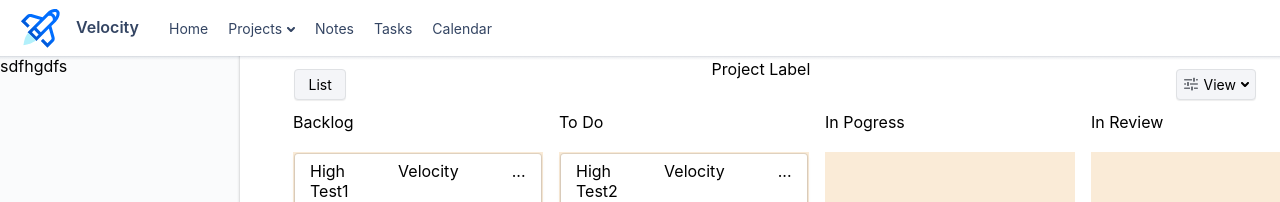
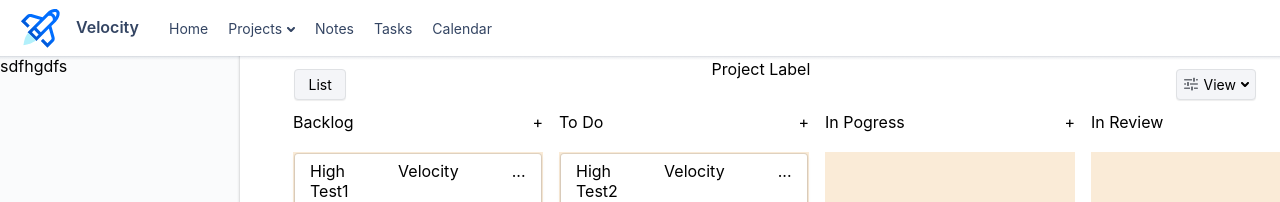
Before and after one commit to M-Xue/Velocity, a React (Create React App) app in the folder client/: page / in a window 1280 px wide. Shown: the top 202 px of the page. Built offline with nearby package versions, Linux system fonts and the light colour scheme.

Commit message:
added add card button. about to add sticky scroll to column title

```diff
--- a/client/src/pages/tasks/board/Board.tsx
+++ b/client/src/pages/tasks/board/Board.tsx
@@ -232,7 +232,10 @@
             {/* ************************************************************************************* */}
             {Object.keys(board).map((list, index) => (
               <div className="board-column" key={index}>
-                <div className="kaban-board-heading">{list}</div>
+                <div className="kaban-board-heading">
+                  {list}
+                  <div className="add-card-button">+</div>
+                </div>
                 <Droppable droppableId={list}>
                   {(provided: any, snapshot: any) => (
                     <div
--- a/client/src/pages/tasks/board/board.css
+++ b/client/src/pages/tasks/board/board.css
@@ -59,6 +59,8 @@
     margin-bottom: 20px;
     width: 100%;
     /* position: absolute; */
+    display: flex;
+    justify-content: space-between;
 }
 
 .board-columns {
```
